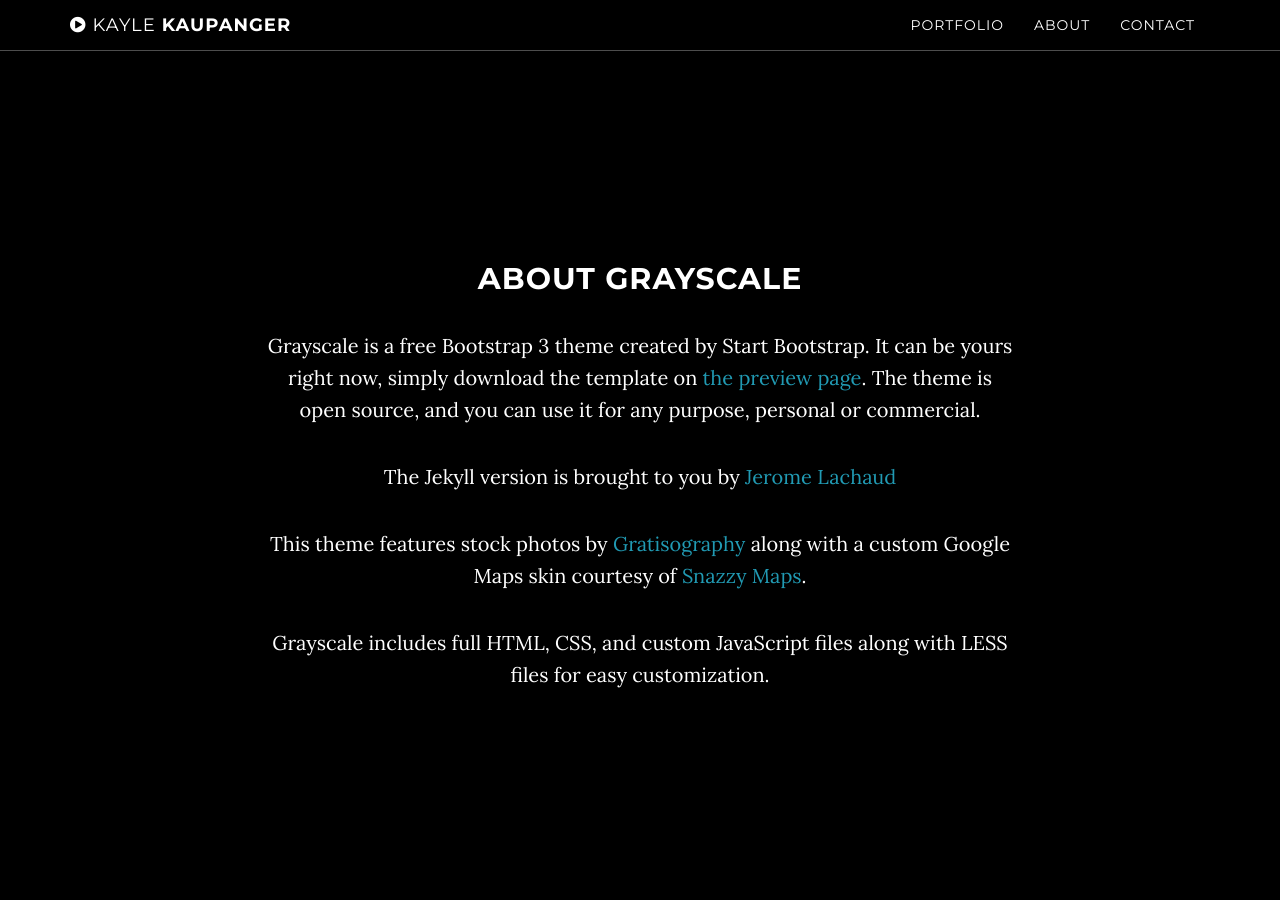
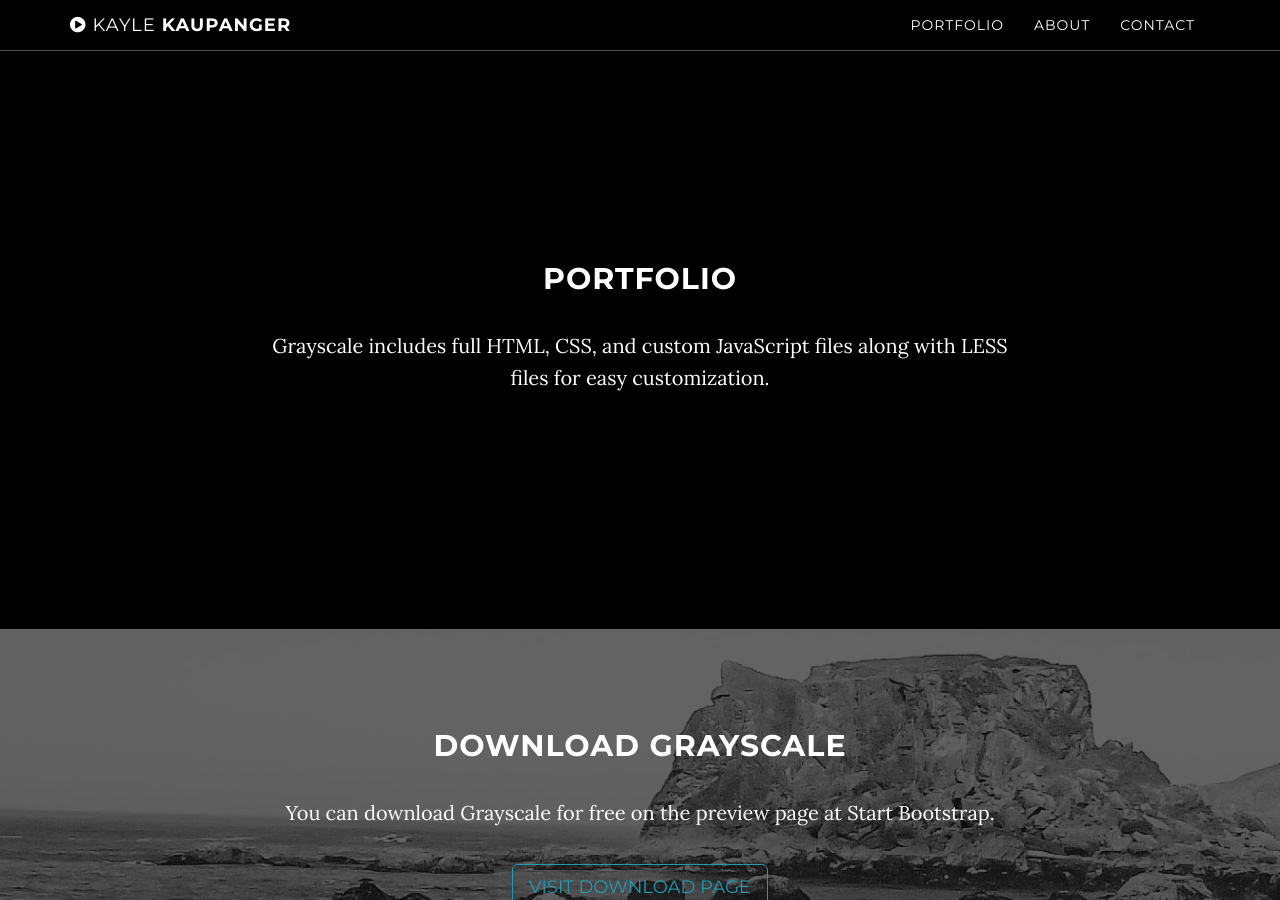
Before and after one commit to kaupanger/kaylekaupanger.com, a Jekyll site: the page built from index.html, in a window 1280 px wide and 900 px high, scrolled down 838 px. Built offline with Jekyll 4.4.1, drawn with Linux system fonts in a browser that asks for light colours.

Commit message:
Update about.html

```diff
--- a/_includes/about.html
+++ b/_includes/about.html
@@ -1,11 +1,9 @@
-    <!-- About Section -->
-    <section id="about" class="container content-section text-center">
+    <!-- Portfolio Section -->
+    <section id="portfolio" class="container content-section text-center">
         <div class="row">
             <div class="col-lg-8 col-lg-offset-2">
-                <h2>About Grayscale</h2>
-                <p>Grayscale is a free Bootstrap 3 theme created by Start Bootstrap. It can be yours right now, simply download the template on <a href="http://startbootstrap.com/template-overviews/grayscale/">the preview page</a>. The theme is open source, and you can use it for any purpose, personal or commercial.</p>
-                <p>The Jekyll version is brought to you by <a href="https://github.com/jeromelachaud">Jerome Lachaud</a></p>
-                <p>This theme features stock photos by <a href="http://gratisography.com/">Gratisography</a> along with a custom Google Maps skin courtesy of <a href="http://snazzymaps.com/">Snazzy Maps</a>.</p>
+                <h2>Portfolio</h2>
+
                 <p>Grayscale includes full HTML, CSS, and custom JavaScript files along with LESS files for easy customization.</p>
             </div>
         </div>
```
